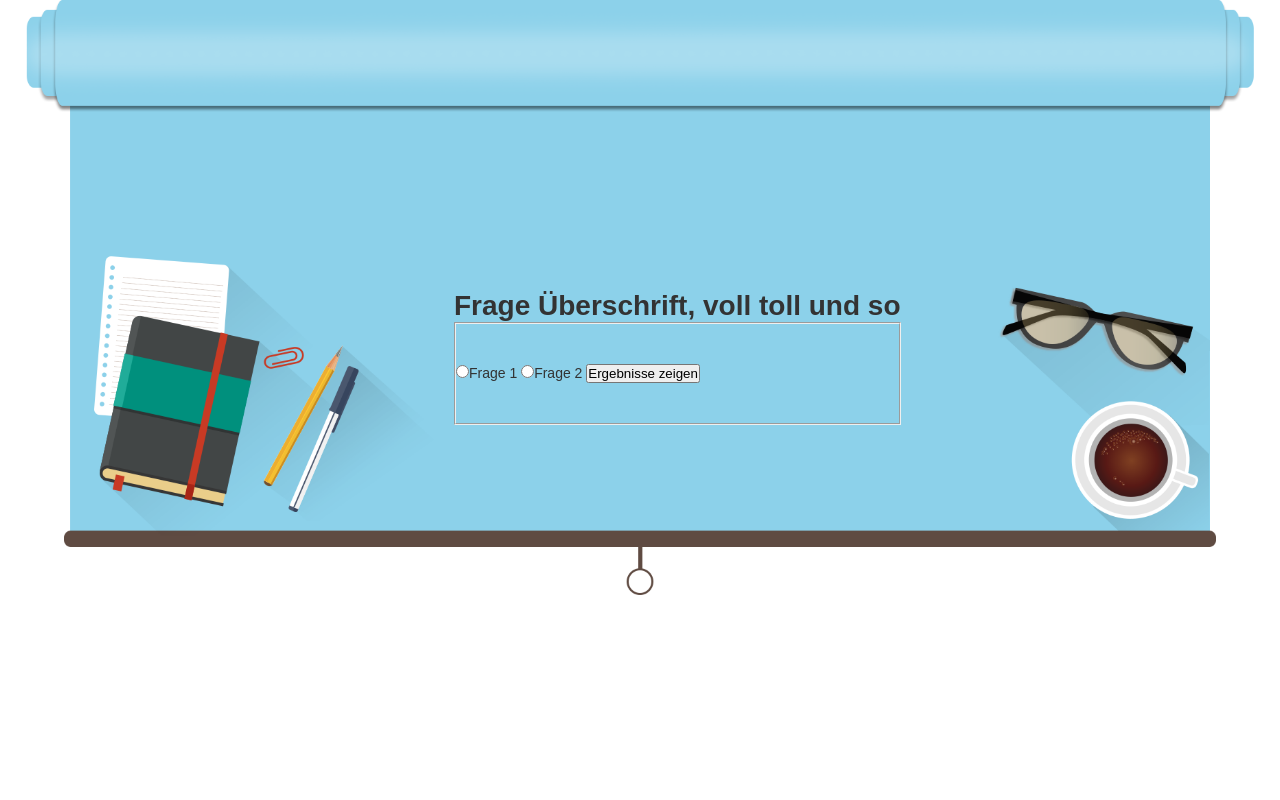
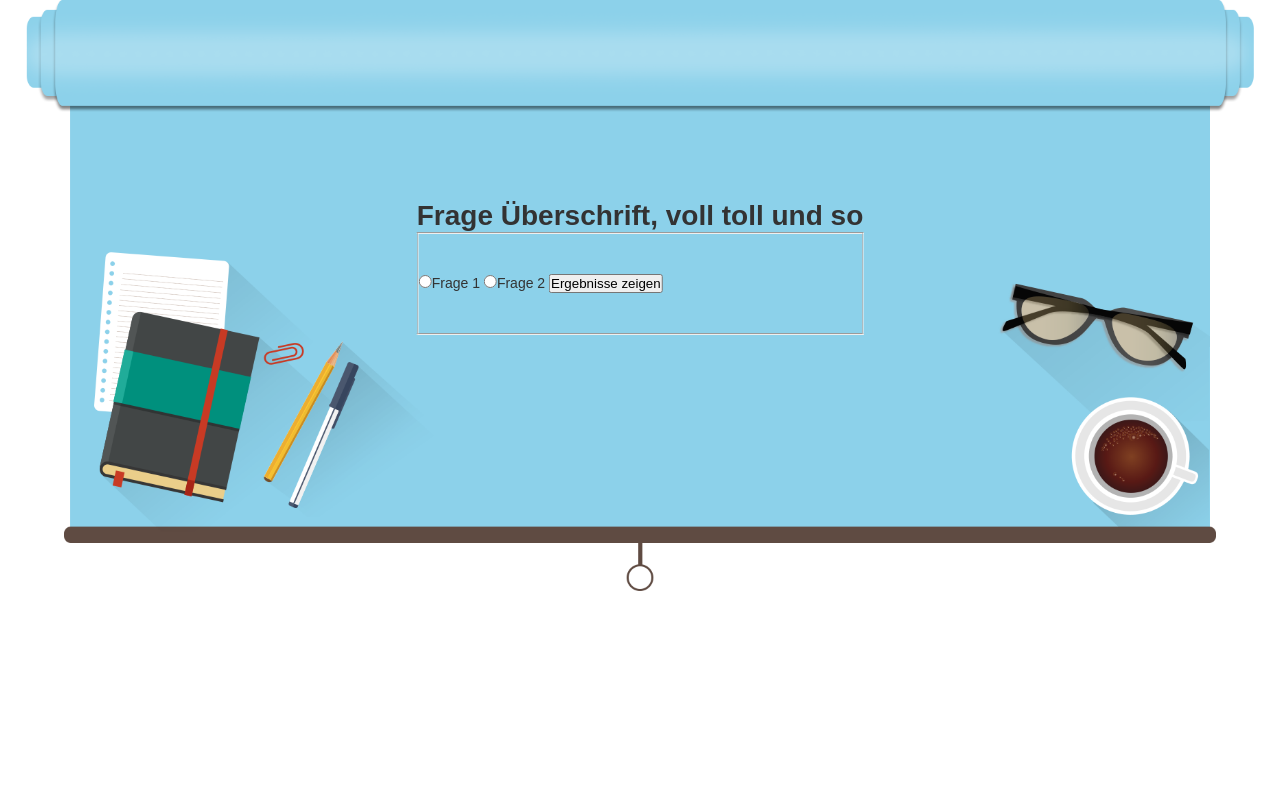
Before and after one commit to JaneXired/bk_dynamic_page, a PHP site: page / in a window 1280 px wide. Run offline with PHP 8.4, Linux system fonts and the light colour scheme; some libraries are stand-ins or nearby versions.

Commit message:
new styles

```diff
--- a/css/style.css
+++ b/css/style.css
@@ -1,6 +1,12 @@
 * {
 	margin: 0;
 	padding: 0;
+}
+
+div:after {
+    content: '';
+    display: table;
+    clear: both;
 }
 
 body {
@@ -25,6 +31,7 @@ body {
 	z-index: -1;
 	opacity: 0;
 	transition: opacity 6s cubic-bezier(0.14, 0.39, 0.65, 0.96);
+    transform: translateZ(0);
 }
 
 .roleTop {
@@ -44,16 +51,46 @@ body {
 }
 
 .roleLayer {
-	background: url(../img/rollo-1.png) no-repeat;
+    background: url(../img/rollo-1.png) no-repeat;
     width: 90%;
     height: 100%;
     z-index: 1;
     margin: 0 auto;
-    background-position: center center;
-    top: -100px;
+    background-position: center 0;
+    top: 0;
     position: relative;
     background-size: 100%;
 }
+
+/*@media only screen and (max-width: 1200px) {
+    .roleLayer {
+        top: -120px;
+    }
+}
+
+@media only screen and (max-width: 1140px) {
+    .roleLayer {
+        top: -140px;
+    }
+}
+
+@media only screen and (max-width: 1075px) {
+    .roleLayer {
+        top: -180px;
+    }
+}
+
+@media only screen and (max-width: 950px) {
+    .roleLayer {
+        top: -240px;
+    }
+}
+
+@media only screen and (max-width: 755px) {
+    .roleLayer {
+        top: -280px;
+    }
+}*/
 
 .roleLayer.transition-rolelayer {
  	top: -930px;
@@ -61,11 +98,12 @@ body {
 }
 
 .form {
-	 position: absolute;
+    position: absolute;
     display: block;
-    top: 390px;
-    left: 390px;
     margin: 0 auto;
+    left: 50%;
+    top: 25%;
+    transform: translateX(-50%);
 }
 
 .form button {
```
